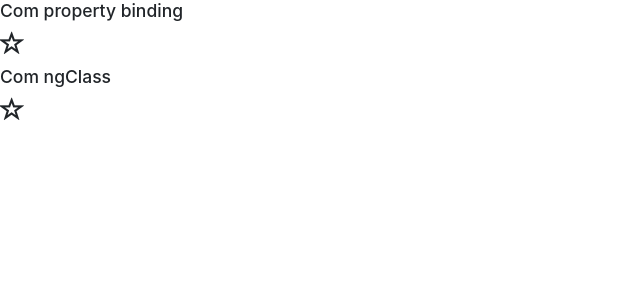
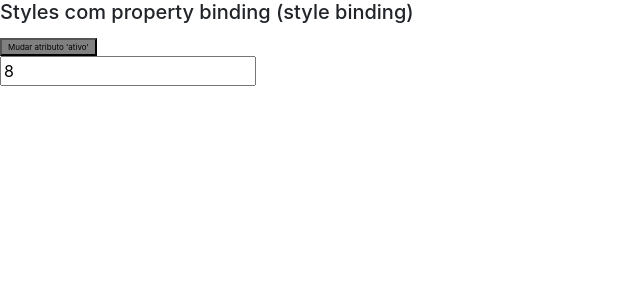
Before and after one commit to AndyCsilva/diretivas, an Angular app: page / in a window 1280 px wide. Shown: the top 300 px of the page, without its empty margins (0-640 px from the left). Built offline with nearby package versions, Linux system fonts and the light colour scheme.

Commit message:
#30: Diretivas: ngStyle

```diff
--- a/src/app/app.component.html
+++ b/src/app/app.component.html
@@ -1,4 +1,5 @@
 <!-- <app-diretiva-ngif></app-diretiva-ngif> -->
 <!-- <app-diretiva-ngswitch></app-diretiva-ngswitch> -->
 <!-- <app-diretiva-ngfor></app-diretiva-ngfor> -->
-<app-diretiva-ngclass></app-diretiva-ngclass>
+<!-- <app-diretiva-ngclass></app-diretiva-ngclass> -->
+<app-diretiva-ngstyle></app-diretiva-ngstyle>
--- /dev/null
+++ b/src/app/diretiva-ngstyle/diretiva-ngstyle.component.html
@@ -0,0 +1,19 @@
+<!-- <h3>Styles com property binding (style binding)</h3>
+<button type="button" [style.backgroundColor]="ativo ? 'blue' : 'gray'" [style.color]="ativo ? 'white' : 'black'" [style.fontWeight]="ativo ? 'bold' : 'normal'" [style.fontSize]="tamanhoFonte + 'px'" (click)="mudarAtivo()">Mudar atributo 'ativo'</button>
+<br>
+<br>
+<input type="text" [(ngModel)]="tamanhoFonte">
+
+<br>
+<br>
+<br>
+
+<h3>Styles com diretiva ngstyle</h3>
+<button type="button">Mudar atributo 'ativo'</button> -->
+
+<h5>Styles com property binding (style binding)</h5>
+<button [style.backgroundColor]="ativo ? 'blue' : 'gray'" [style.color]="ativo ? 'white' : 'black'" [style.fontWeight]="ativo ? 'bold' : 'normal'" [style.fontSize]="tamanhoFonte + 'px'" (click)="mudarAtivo()">
+  Mudar atributo 'ativo'
+</button>
+<br>
+<input type="number" [(ngModel)]="tamanhoFonte" step=".1">
--- /dev/null
+++ b/src/app/diretiva-ngstyle/diretiva-ngstyle.component.ts
@@ -0,0 +1,22 @@
+import { Component, OnInit} from '@angular/core';
+
+@Component({
+  selector: 'app-diretiva-ngstyle',
+  templateUrl: './diretiva-ngstyle.component.html',
+  styleUrls: ['./diretiva-ngstyle.component.scss']
+})
+export class DiretivaNgstyleComponent implements OnInit {
+
+  ativo = false;
+  tamanhoFonte = 8;
+
+  constructor() { }
+
+  ngOnInit() {
+  }
+
+  mudarAtivo() {
+    this.ativo = !this.ativo;
+  }
+
+}
--- a/src/index.html
+++ b/src/index.html
@@ -9,9 +9,9 @@
     <meta name="viewport" content="width=device-width, initial-scale=1">
     <link rel="icon" type="image/x-icon" href="favicon.ico">
 
-    <link rel="stylesheet" href="https://maxcdn.bootstrapcdn.com/bootstrap/3.3.7/css/bootstrap.min.css">
+    <!-- <link rel="stylesheet" href="https://maxcdn.bootstrapcdn.com/bootstrap/3.3.7/css/bootstrap.min.css">
     <script src="https://ajax.googleapis.com/ajax/libs/jquery/3.2.1/jquery.min.js"></script>
-    <script src="https://maxcdn.bootstrapcdn.com/bootstrap/3.3.7/js/bootstrap.min.js"></script>
+    <script src="https://maxcdn.bootstrapcdn.com/bootstrap/3.3.7/js/bootstrap.min.js"></script> -->
 </head>
 
 <body>
```
Also changed, not shown: src/app/app.module.ts (+6 -2 lines), src/app/diretiva-ngstyle/diretiva-ngstyle.component.scss (added), 1 other file (tests, documents, lock files or other folders).
